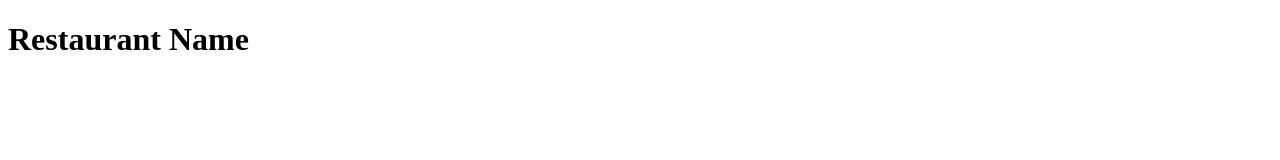
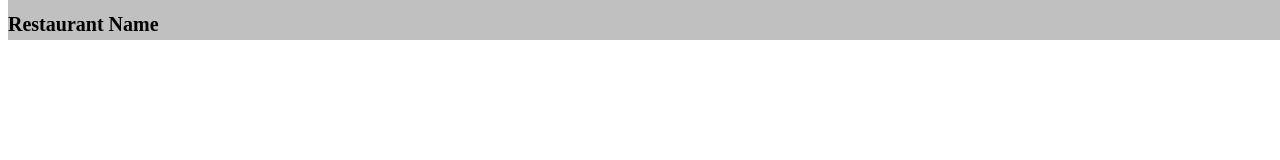
Before and after one commit to oscarbutler/restaurant-booking, a website: page index.html in a window 1280 px wide. Drawn offline with Linux system fonts and the light colour scheme.

Commit message:
Fit the header correctly

```diff
--- a/assets/css/style.css
+++ b/assets/css/style.css
@@ -2,4 +2,7 @@ header {
         position: fixed;
         width: 100%;
         top: 0;
+        background-color: silver;
+        max-height: 40px;
+        font-size: 10px;
 }
```
